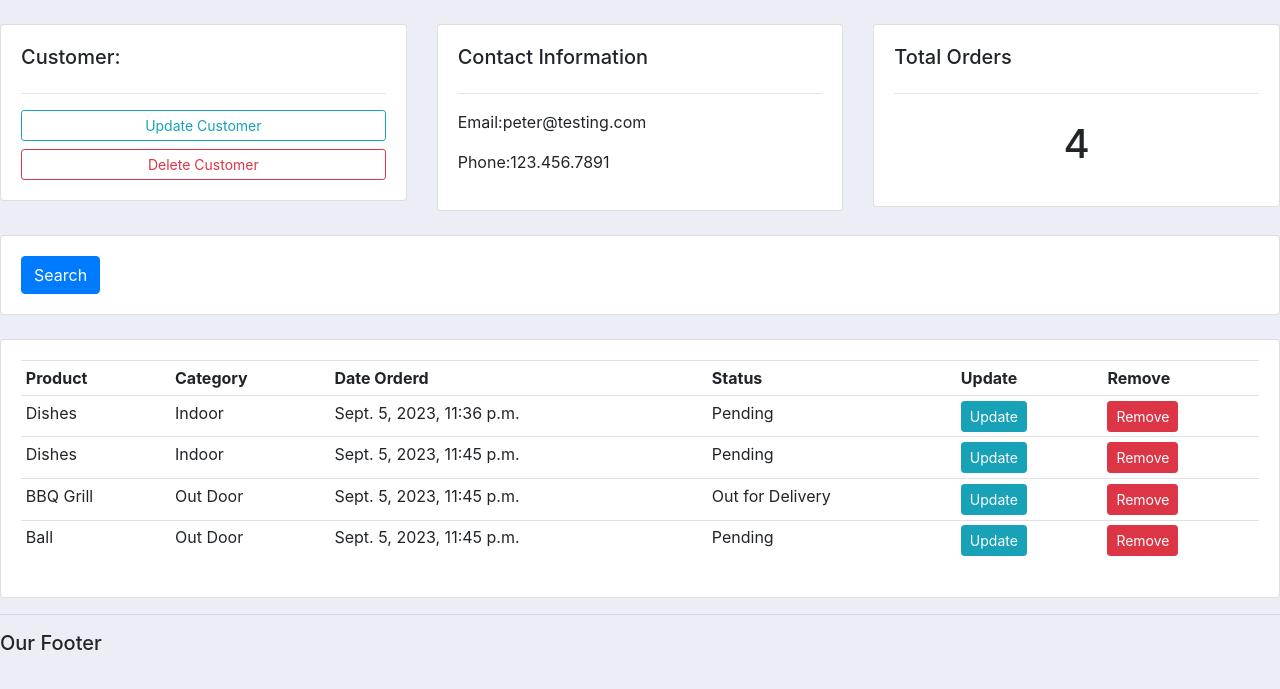
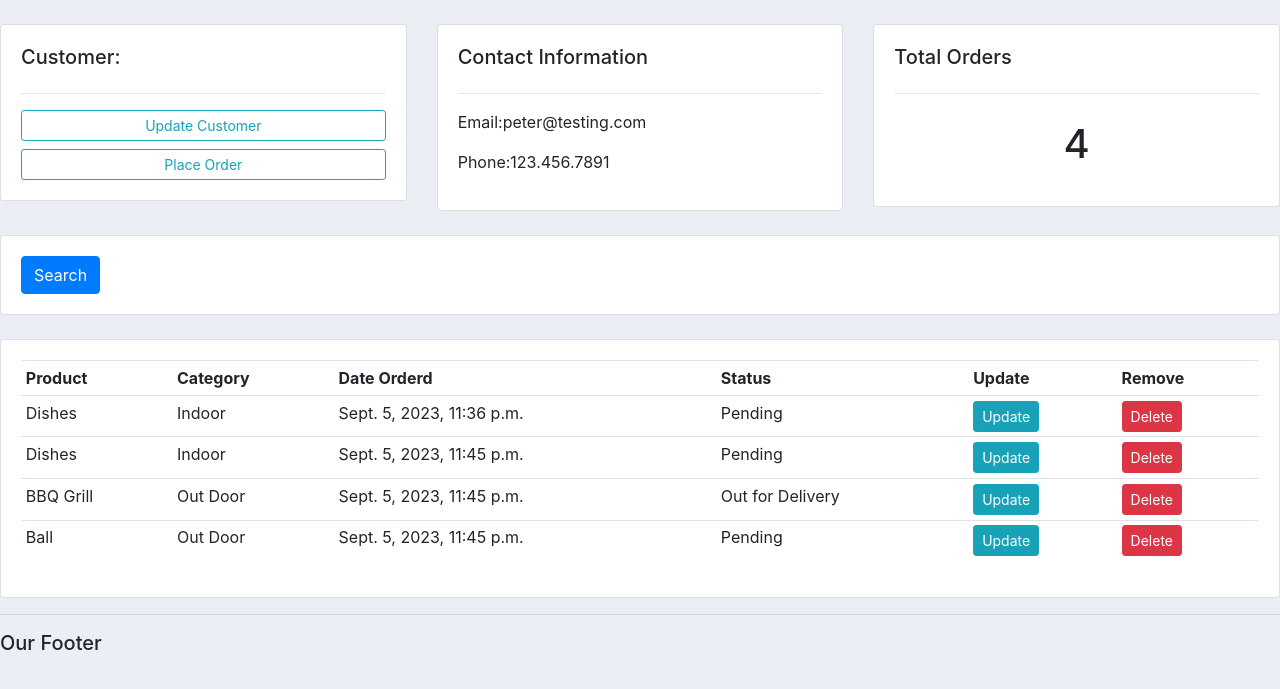
Before and after one commit to psatyadileep/crm1, a Django app: page /customers/2/ in a window 1280 px wide. Shown: the part 82-771 px from the top of the page. Run offline with Django 4.2, Linux system fonts and the light colour scheme; data comes from the database, SQL or seed files in the repository; both versions use the stored data as it was after the commit.

Commit message:
adding inline formset and linking order to customer

```diff
--- /dev/null
+++ b/accounts/filters.py
@@ -0,0 +1,6 @@
+import django_filters
+
+from .models import *
+
+
+class OrderFilter(django_filters.Filters):
--- a/accounts/forms.py
+++ b/accounts/forms.py
@@ -5,4 +5,4 @@ from .models import Order
 class OrderForm(ModelForm):
     class Meta:
         model = Order
-        fields = "__all__"
+        fields = '__all__'
--- a/accounts/templates/accounts/customer.html
+++ b/accounts/templates/accounts/customer.html
@@ -9,7 +9,8 @@
             <h5>Customer:</h5>
             <hr>
             <a class="btn btn-outline-info  btn-sm btn-block" href="">Update Customer</a>
-             <a class="btn btn-outline-danger  btn-sm btn-block" href="">Delete Customer</a>
+            <a class="btn btn-outline-info  btn-sm btn-block" href="{% url 'create_order' customer.id %}">Place
+                Order</a>
 
         </div>
     </div>
@@ -66,8 +67,8 @@
                     <td>{{order.product.category}}</td>
                     <td>{{order.date_created}}</td>
                     <td>{{order.status}}</td>
-                      <td><a class="btn btn-sm btn-info" href="">Update</a></td>
-                      <td><a class="btn btn-sm btn-danger" href="">Remove</a></td>
+                    <td><a class="btn btn-sm btn-info" href="{% url 'update_order' order.id %}"> Update </a> </td>
+                    <td><a class="btn btn-sm btn-danger" href="{% url 'delete_order' order.id %}">Delete</a></td>
                 </tr>
                 {% endfor %}
 
--- a/accounts/templates/accounts/dashboard.html
+++ b/accounts/templates/accounts/dashboard.html
@@ -35,7 +35,6 @@
        <h5>LAST 5 ORDERS</h5>
        <hr>
           <div class="card card-body">
-           <a class="btn btn-primary btn-sm btn-block" href="{% url 'create_order' %}"> Create Order</a>
             <table class="table table-sm">
                 <tr>
                      <th>Product</th>
--- a/accounts/urls.py
+++ b/accounts/urls.py
@@ -8,8 +8,10 @@ from .import views
 urlpatterns = [
     path("",views.home, name ="home"),
     path("products/",views.products, name ="products"),
+
     path("customers/<str:pk>/",views.customers, name ="customer"),
-    path("create_order/",views.createOrder, name="create_order"),
+
+    path("create_order/<str:pk>/",views.createOrder, name="create_order"),
     path("update_order/<str:pk>/",views.updateOrder, name="update_order"),
    path("delete_order/<str:pk>/",
   views.deleteOrder, name="delete_order")
--- a/accounts/views.py
+++ b/accounts/views.py
@@ -1,6 +1,6 @@
 from django.shortcuts import render , redirect
 from django.http import HttpResponse
-
+from django.forms import inlineformset_factory
 import logging
 # Create your views here.
 
@@ -49,18 +49,22 @@ def customers(request, pk):
 
 
 
-def createOrder(request):
-    form = OrderForm()
+def createOrder(request,pk):
+
+    OrderFormSet = inlineformset_factory(Customer, Order, fields=('product','status'), extra =10)
+    customer = Customer.objects.get(id=pk)
+    formset = OrderFormSet(queryset=Order.objects.none(),instance=customer)
+    # form = OrderForm(initial={'customer': customer})
     if request.method =="POST":
-        # print(request.POST)
-        form = OrderForm(request.POST)
-
-        if form.isvalid():
-            form.save()
+        print(request.POST)
+        formset = OrderFormSet(request.POST, instance=customer)
+        # form = OrderForm(request.POST)
+        if formset.is_valid():
+            formset.save()
             return redirect("/")
 
 
-    context = {"form":form}
+    context = {"formset":formset}
     return render(request, "accounts/order_form.html", context)
 
 
--- a/crm1/settings.py
+++ b/crm1/settings.py
@@ -37,7 +37,8 @@ INSTALLED_APPS = [
     'django.contrib.sessions',
     'django.contrib.messages',
     'django.contrib.staticfiles',
-    'accounts'
+    'accounts',
+    'django-filter'
 ]
 
 MIDDLEWARE = [
```
Also changed, not shown: accounts/templates/accounts/delete.html (+18 -7 lines), accounts/templates/accounts/order_form.html (+22 -6 lines), db.sqlite3. Lines whose indentation alone changed are shown as unchanged.
